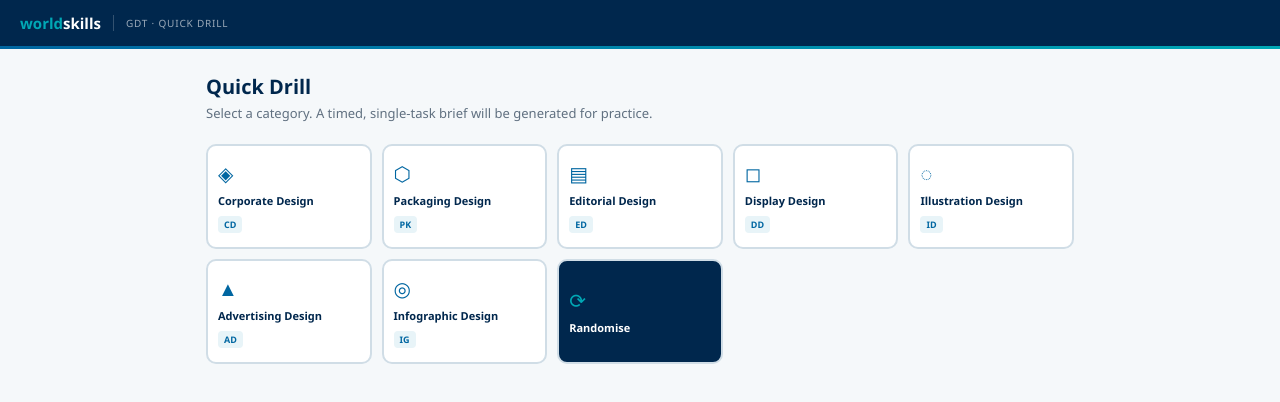
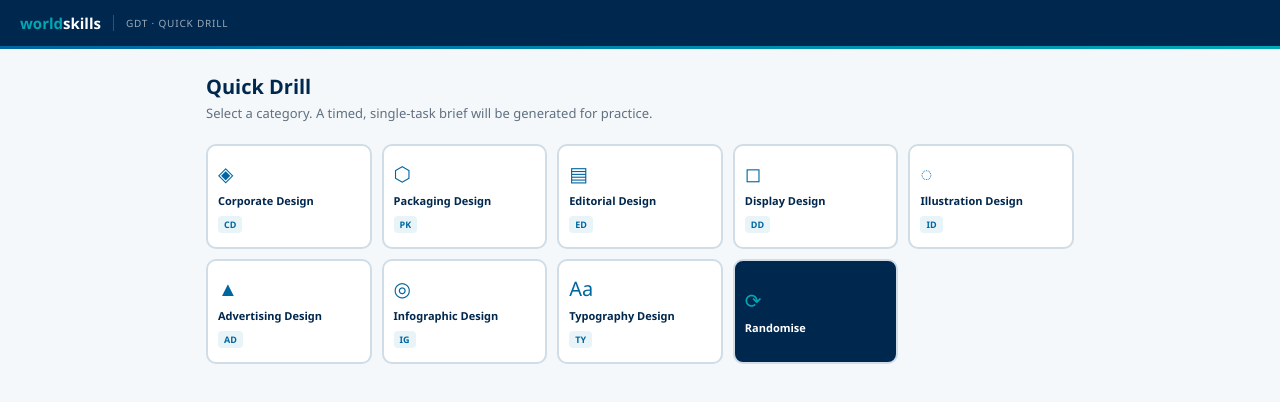
Before and after one commit to shawnyeofz-droid/wsc-gdt-drill, a React (Vite) app: page / in a window 1280 px wide. Shown: the top 402 px of the page. Built offline with nearby package versions, Linux system fonts and the light colour scheme; the HTML template or start-up script is replaced by a standard one.

Commit message:
Add Typography Design category

```diff
--- a/src/App.jsx
+++ b/src/App.jsx
@@ -15,6 +15,7 @@ const CATS = [
   {id:"illustration",label:"Illustration Design",code:"ID",icon:"◌"},
   {id:"advertising",label:"Advertising Design",code:"AD",icon:"▲"},
   {id:"infographic",label:"Infographic Design",code:"IG",icon:"◎"},
+  {id:"typography",label:"Typography Design",code:"TY",icon:"Aa"},
   {id:"random",label:"Randomise",code:"RD",icon:"⟳"},
 ];
 const REAL_CATS = CATS.filter(c => c.id !== "random");
```
